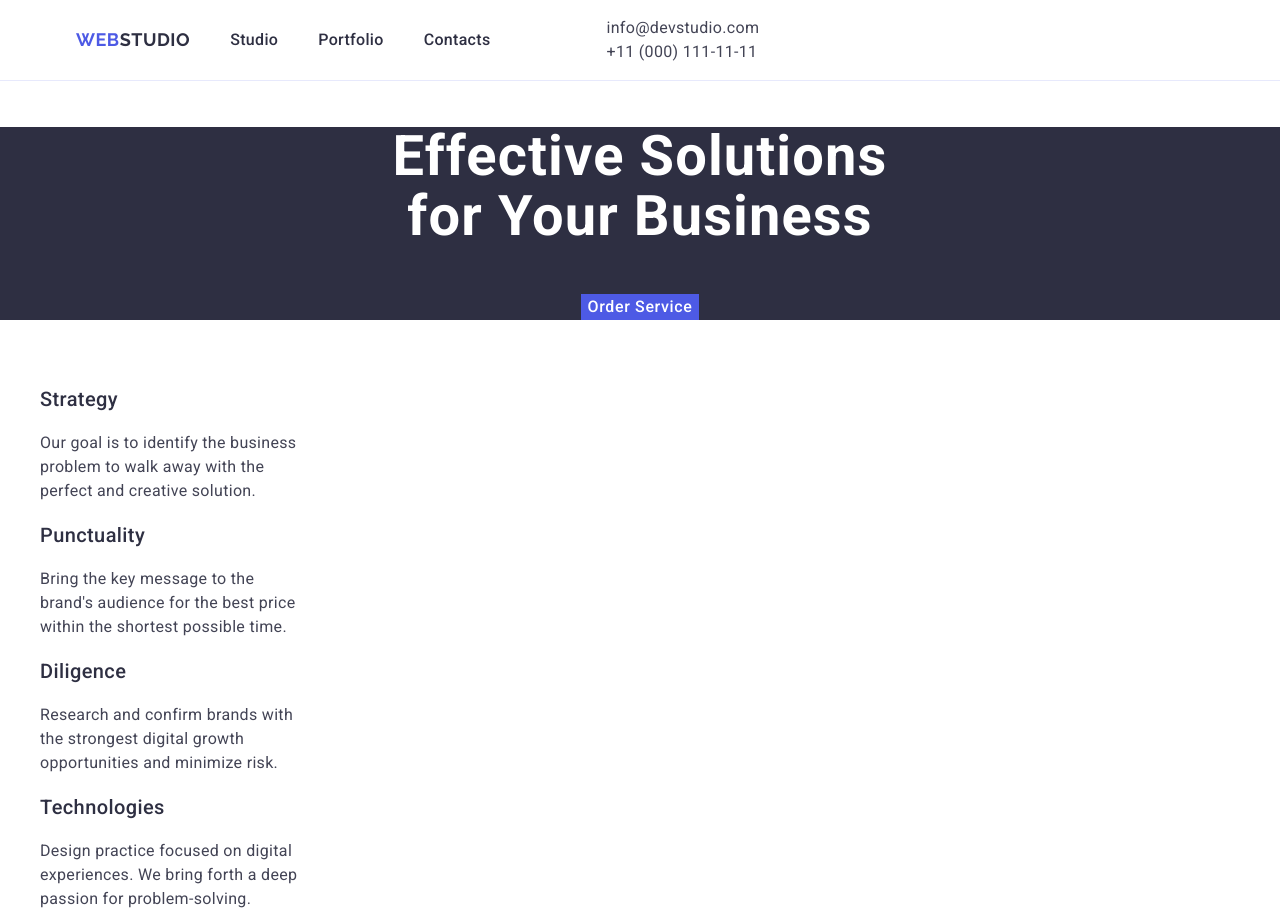
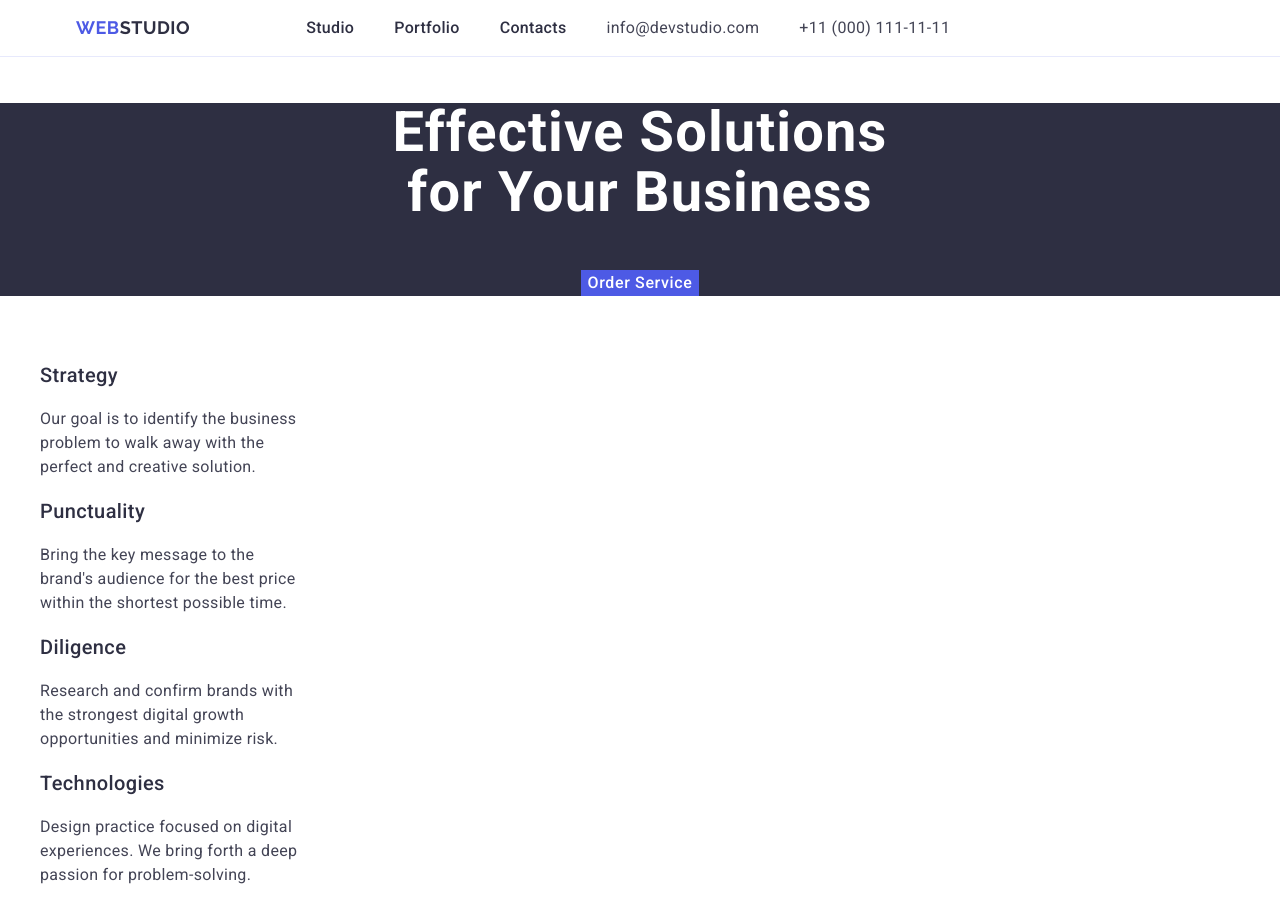
Before and after one commit to ham-dgl/goit-markup-hw-03, a plain HTML site: page index.html in a window 1280 px wide. Shown: the top 914 px of the page. Drawn offline with nearby package versions, Linux system fonts and the light colour scheme.

Commit message:
Фікс хедера 4.0

```diff
--- a/css/styles.css
+++ b/css/styles.css
@@ -24,7 +24,6 @@ img {
 .nav {
 	display: flex;
 	align-items: center;
-	margin-right: 76px;
 }
 .nav-menu {
 	display: flex;
@@ -38,6 +37,7 @@ img {
 	text-transform: uppercase;
 	line-height: 1.17;
 	color: #4D5AE5;
+	margin-right: 76px;
 }
 
 .logo span {
@@ -71,6 +71,10 @@ img {
 }
 .address a:focus {
 	color: #404BBF;
+}
+.adress-list {
+	display: flex;
+	gap: 40px;
 }
 
 .hero {
--- a/index.html
+++ b/index.html
@@ -28,7 +28,7 @@
                 </ul>
             </nav>
             <address class="address">
-                <ul>
+                <ul class="adress-list">
                     <li><a href="mailto:info@devstudio.com" class="connect-info">info@devstudio.com</a></li>
                     <li><a href="tel:+110001111111" class="connect-info">+11 (000) 111-11-11</a></li>
                 </ul>
```
